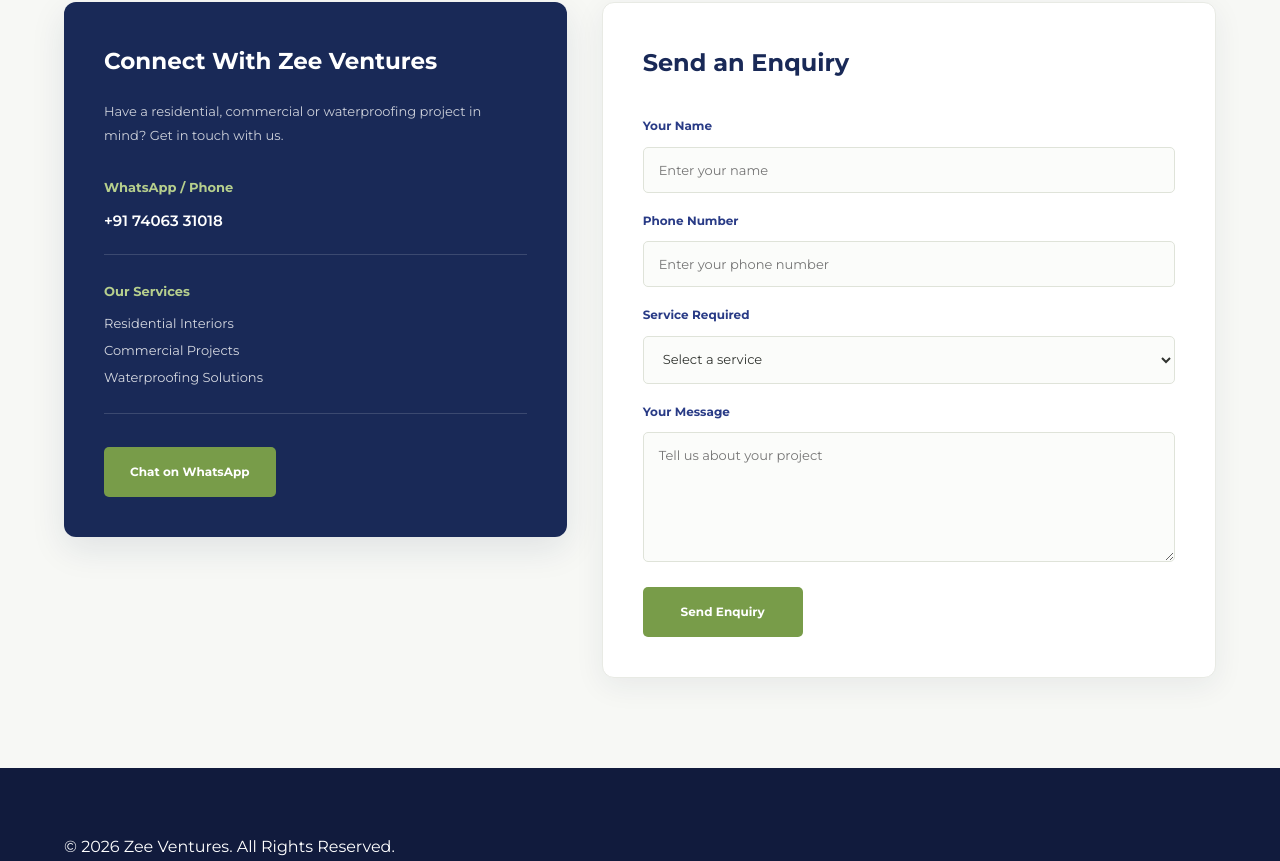
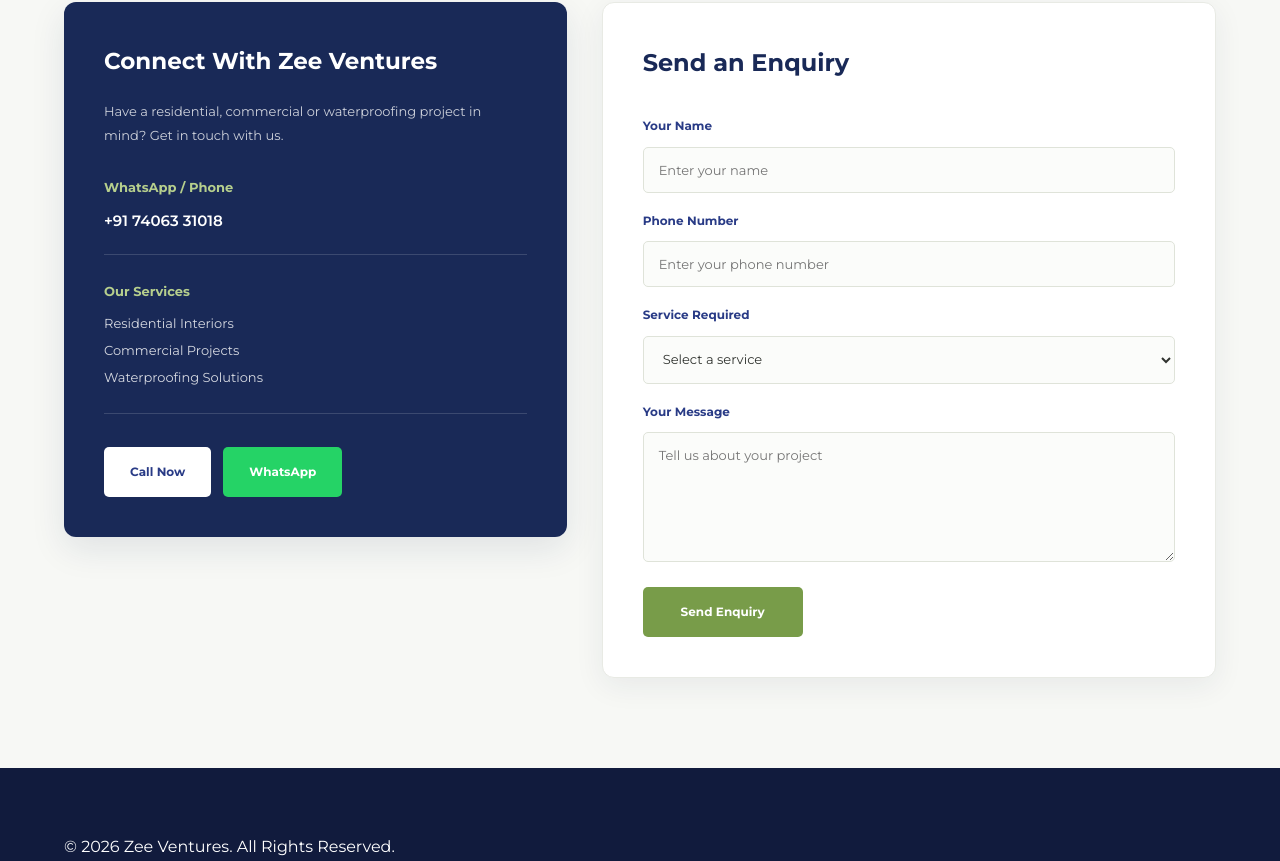
Before and after one commit to infozeeventure-bit/zeeventures-website, a plain HTML site: page contact.html in a window 1280 px wide. Shown: the part 537-1398 px from the top of the page. Drawn offline with Linux system fonts and the light colour scheme.

Commit message:
Update contact.html

```diff
--- a/contact.html
+++ b/contact.html
@@ -58,7 +58,7 @@
 
 
     <!-- Contact Section -->
-    <section class="contact-section" id="contact-form">
+    <section class="contact-section">
         <div class="container">
 
             <div class="section-heading">
@@ -89,16 +89,22 @@
                         <p>Waterproofing Solutions</p>
                     </div>
 
-                    <a href="https://wa.me/917406331018"
-                       class="btn btn-primary"
-                       target="_blank">
-                        Chat on WhatsApp
-                    </a>
+                    <div class="cta-buttons">
+    <a href="tel:+917406331018" class="btn btn-light">
+        Call Now
+    </a>
+    <a href="https://wa.me/917406331018?text=Hi%20Zee%20Ventures%2C%20I%20would%20like%20a%20quote.%0AService%20required%3A%20%0AProject%20location%20%28area%20and%20city%29%3A%20"
+       class="btn btn-whatsapp"
+       target="_blank"
+       rel="noopener">
+        WhatsApp
+    </a>
+</div>
                 </div>
 
 
                 <!-- Enquiry Form -->
-                <div class="contact-form-box">
+                <div class="contact-form-box" id="contact-form">
                     <h3>Send an Enquiry</h3>
 
                     <form id="enquiryForm">
```
